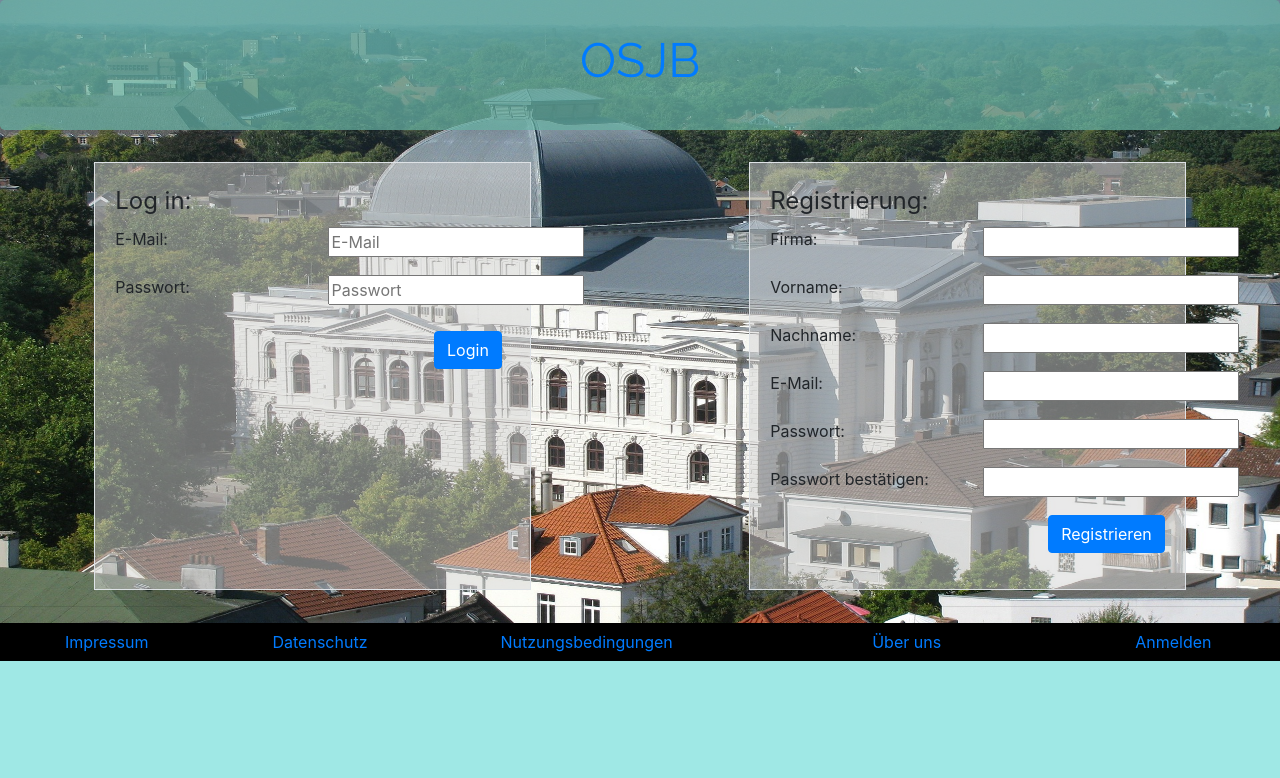
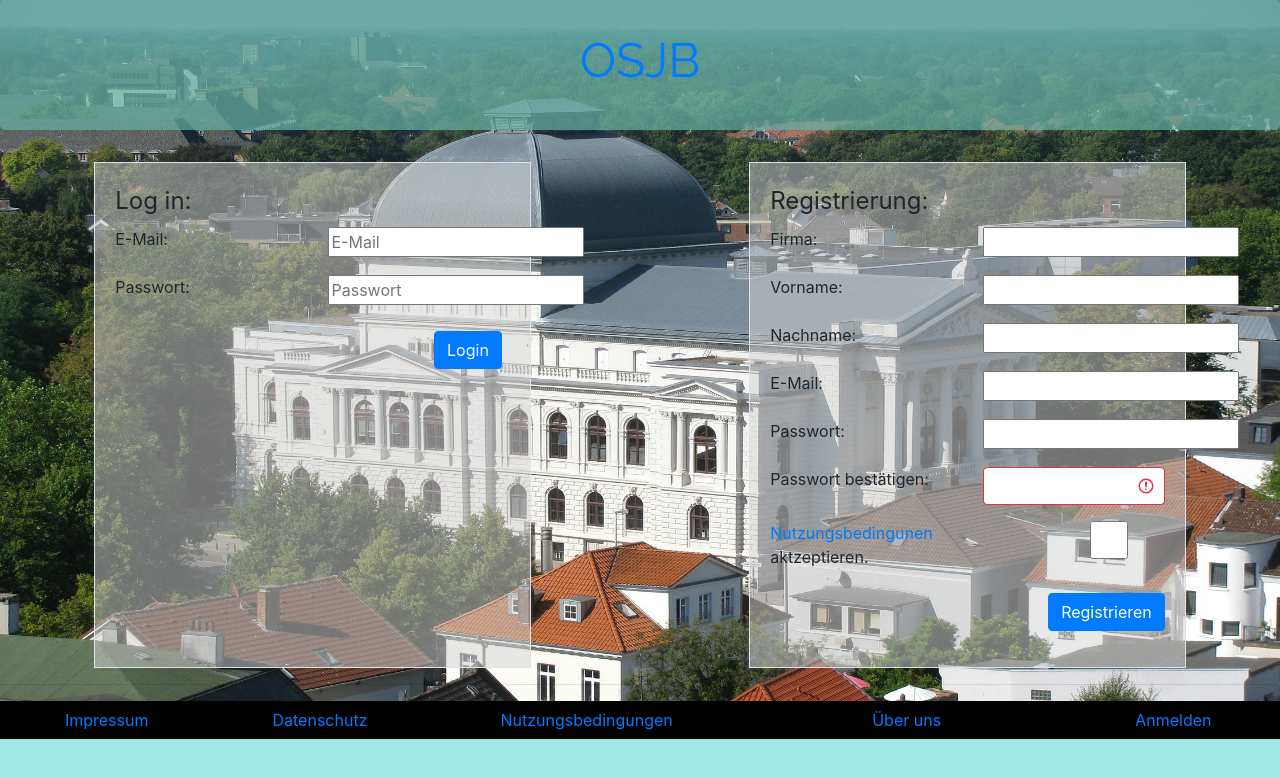
Before and after one commit to bierhummel/OSJB, a PHP site: page /login.php in a window 1280 px wide. Shown: the top 778 px of the page. Run offline with PHP 8.4, Linux system fonts and the light colour scheme.

Commit message:
Checkbox bei Registrierung zum Bestätigen der Nutzungsbedingungen..
hinzugefügt

```diff
--- a/login.php
+++ b/login.php
@@ -167,7 +167,20 @@
                             </div>
 
                             <div class="col-sm">
-                                <input type="password" id="r_passwort2" placeholder="" name="passwort2" minlength="8" required>
+                                <input type="password" id="r_passwort2" placeholder="" name="passwort2" minlength="8" class="form-control" required>
+                            </div>
+                        </div>
+
+                        <!--Nutzungsbedingungen-->
+                        <div class="row form-group">
+                            <div class="col-sm-8">
+                                <label for="nutzbed">
+                                    <a href="nutzungsbedingungen.php" target="_blank">Nutzungsbedingunen </a> aktzeptieren.
+                                </label>
+                            </div>
+
+                            <div class="col-sm-4">
+                                <input type="checkbox" id="nutzbed" name="nutzbed" class="form-control" required>
                             </div>
                         </div>
 
```
